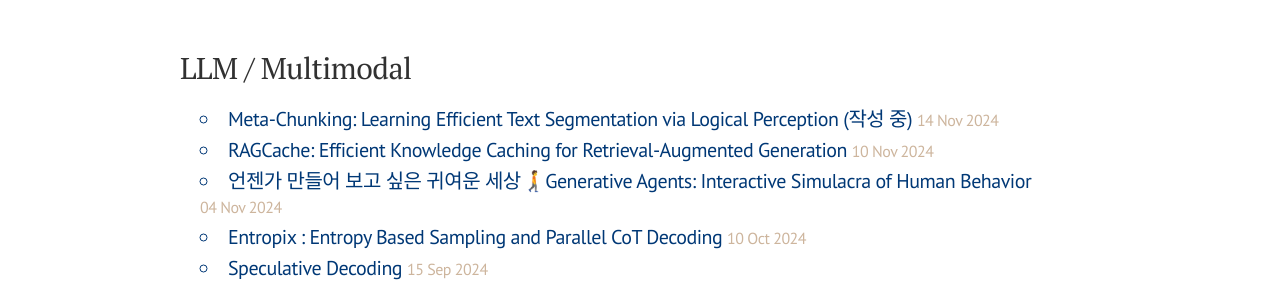
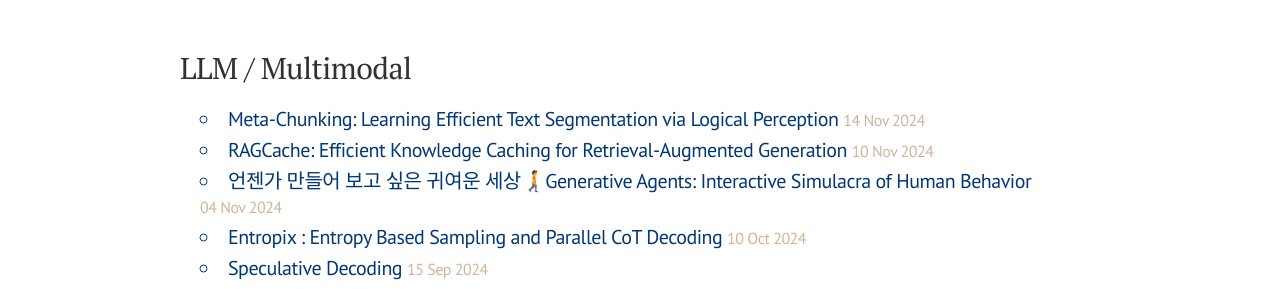
Before and after one commit to finddme/finddme.github.io, a Jekyll site: the page built from index.html, in a window 1280 px wide and 900 px high, scrolled down 1045 px. Shown: the part 154-443 px from the top of the window. Built offline with Jekyll 4.4.1, drawn with Linux system fonts in a browser that asks for light colours; nearby versions of some CDN libraries; comment, search, counter and statistics services are not loaded.

Commit message:
Update 2024-11-14-meta_chunking.md

```diff
--- a/_posts/2024-11-14-meta_chunking.md
+++ b/_posts/2024-11-14-meta_chunking.md
@@ -1,5 +1,5 @@
 ---
-title: "Meta-Chunking: Learning Efficient Text Segmentation via Logical Perception (작성 중)"
+title: "Meta-Chunking: Learning Efficient Text Segmentation via Logical Perception"
 category: LLM / Multimodal
 tag: Multimodal
 ---
@@ -39,7 +39,7 @@ tag: Multimodal
 
 본 논문은 기존의 chunking 방식들보다 RAG의 성능을 크게 향상시키고, 실제 적용 가능한 실용적은 방법을 제시한다.
 
-<center><img width="500" src="https://github.com/user-attachments/assets/a0a7f2ee-8f86-4582-a495-0f615707aff7"></center>
+<center><img width="800" src="https://github.com/user-attachments/assets/a0a7f2ee-8f86-4582-a495-0f615707aff7"></center>
 <center><em style="color:gray;">https://arxiv.org/pdf/2410.12788</em></center><br>
 
 Meta-Chunking의 핵심 목표는 아래와 같다:
@@ -50,7 +50,7 @@ Meta-Chunking의 핵심 목표는 아래와 같다:
 
 위와 같은 목표를 달성하기 위해 Margin Sampling Chunking, Perplexity Chunking 이렇게 두 가지 전략을 구현했다.
 
-<center><img width="500" src="https://github.com/user-attachments/assets/9931e486-ecec-4782-9b4d-d8daf4b86d8d"></center>
+<center><img width="800" src="https://github.com/user-attachments/assets/9931e486-ecec-4782-9b4d-d8daf4b86d8d"></center>
 <center><em style="color:gray;">https://arxiv.org/pdf/2404.12457</em></center><br>
 
 # 1. Margin Sampling Chunking
```
